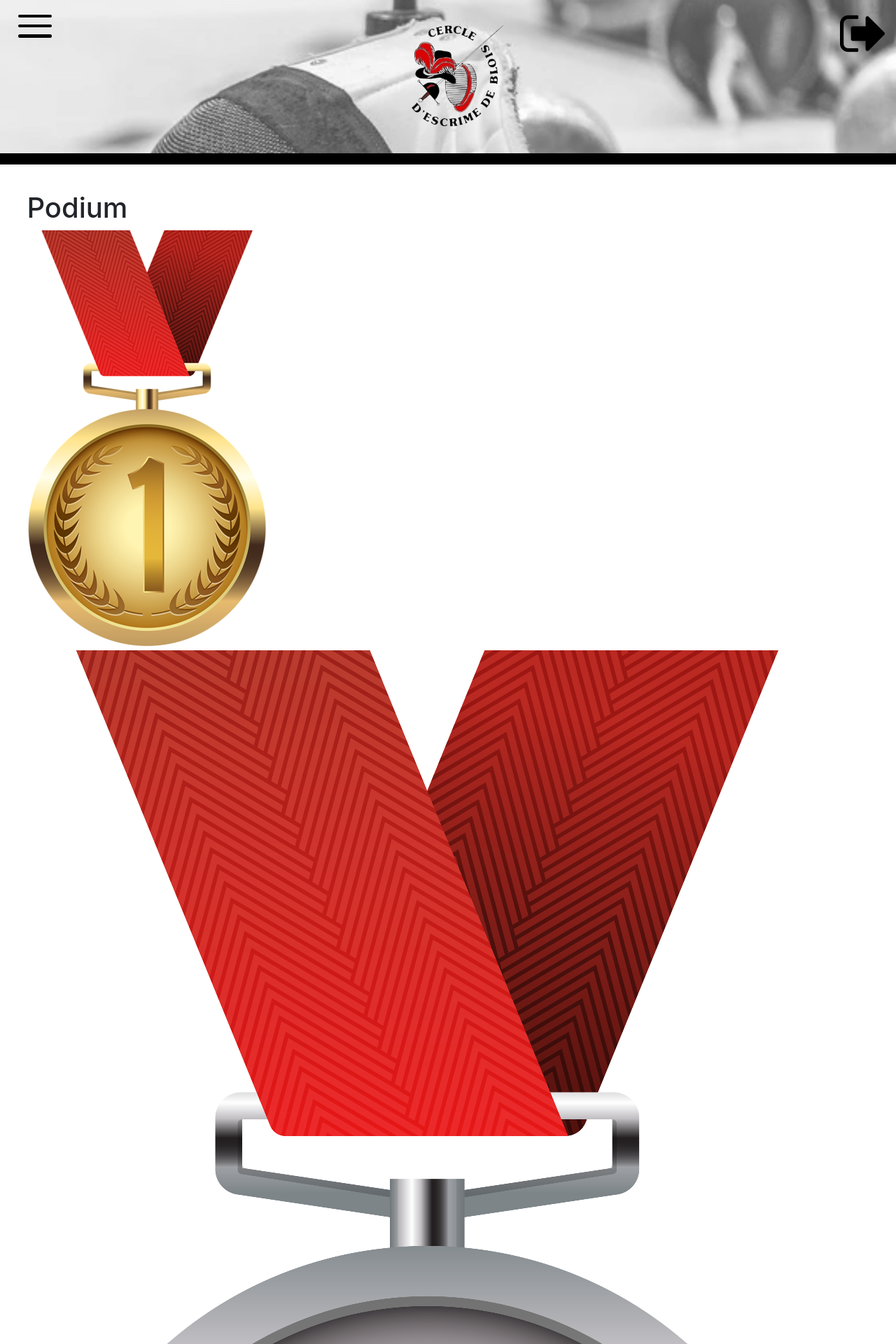
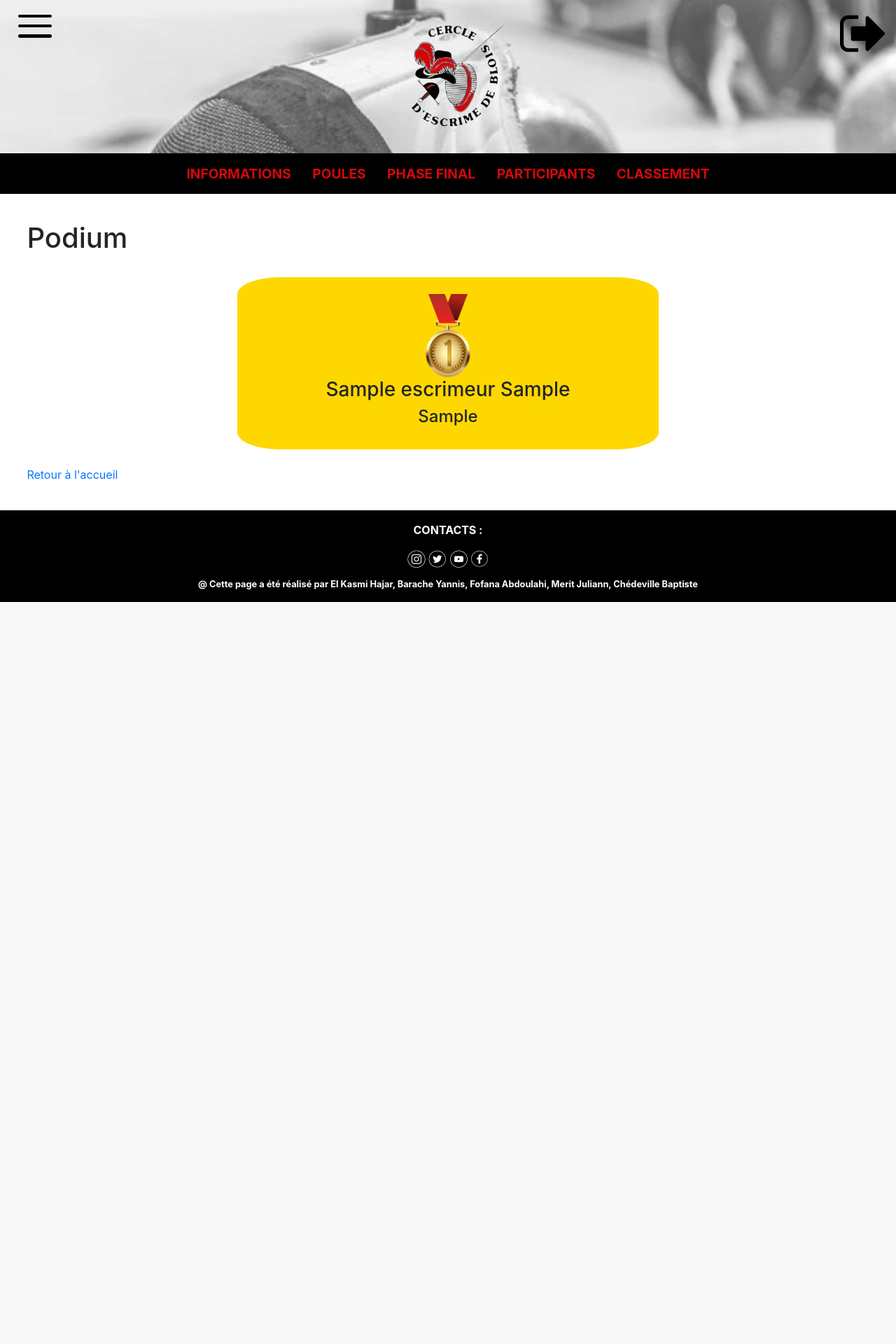
Before and after one commit to Yannis-barache/SAE-3.05, a Flask app: template appli/sae_flask/templates/arbitre/classement.html in a window 1280 px wide. Shown: the top 1920 px of the page at 70% size. After the commit the page ends 860 px from the top, so only its background shows below. Run offline with Flask 3, Linux system fonts and the light colour scheme; the template is opened without the code that fills it: most values are stand-ins (such as "Sample title", 1, 10 or a date in 2020); parts of the project's set-up code (start-up, migrations or seed data) failed here and were passed over; some libraries are stand-ins or nearby versions.

Commit message:
Changement nom médaille + création d'un faux classement.html pour vérifier page

```diff
--- a/appli/sae_flask/static/css/authentification.css
+++ b/appli/sae_flask/static/css/authentification.css
@@ -8,5 +8,4 @@
 
     width: 15vh;
     height: auto;
-
 }
--- /dev/null
+++ b/appli/sae_flask/static/css/podium.css
@@ -0,0 +1,38 @@
+.podium img {
+    width: 5vw;
+    height: 15vh;
+}
+
+.podium__content {
+    display: flex;
+    flex-wrap : wrap;
+    justify-content: space-around;
+    align-items: center;
+}
+
+.podium__content__escrimeur__1 {
+    flex-basis : 50%;
+    background-color: #FFD700;
+}
+
+
+
+.podium__content > div{
+    text-align: center;
+    padding : 2%;
+    margin : 2%;
+    border-radius : 10%;
+
+}
+
+.podium__content__escrimeur__2 {
+    background-color: #C0C0C0;
+}
+
+.podium__content__escrimeur__2 {
+    flex-basis : 45%;
+}
+.podium__content__escrimeur__3 {
+    flex-basis : 45%;
+    background-color: #CD7F32;
+}
--- a/appli/sae_flask/templates/arbitre/base_arbitre.html
+++ b/appli/sae_flask/templates/arbitre/base_arbitre.html
@@ -19,5 +19,5 @@
     <a class="btn" href="{{ url_for('poule',id_competition=compet_id,nb = 0) }}"> POULES </a>
     <a class="btn" href="{{ url_for('home') }}" >PHASE FINAL</a>
     <a class="btn" href="{{ url_for('participants',id_competition= compet_id) }}"> PARTICIPANTS </a>
-    <a class="btn" href="{{ url_for('home') }}" >CLASSEMENT</a>
+    <a class="btn" href="{{ url_for('classement',id_competition = compet_id) }}" >CLASSEMENT</a>
 {% endmacro %}
--- a/appli/sae_flask/templates/arbitre/classement.html
+++ b/appli/sae_flask/templates/arbitre/classement.html
@@ -1,31 +1,40 @@
 {% extends "arbitre/base_arbitre.html" %}
+
+{% block styles %}
+{{ super() }}
+<link rel="stylesheet" href="{{ url_for('static', filename='../static/css/podium.css') }}">
+{% endblock %}
+
+{% block nav %}
+{{  competition_nav(competition.get_id()) }}
+{% endblock %}
+
 {% block content %}
 <div class="podium">
     <div class="podium__header">
         <h1>Podium</h1>
     </div>
     <div class="podium__content">
-        <div class="podium__content__first">
-            <div class="podium__content__first__img">
-                <img src="{{ url_for('static', filename='../static/img/medaille-or.png') }}" alt="medaille or">
+        {% for escrimeur in escrimeurs %}
+
+            {% set classe = "podium__content__escrimeur__"+  loop.index|string %}
+        <div class="{{ classe }}">
+            <div class="podium__content_escrimeur_place">
+
+                {% set lien = "../../static/img/medaille-" + loop.index|string + ".png" %}
+                <img src="{{lien}}" alt="médaille première place">
+
             </div>
-            <div class="podium__content__first__name">
+            <div class="podium__content__escrimeur__info">
+                <div class="podium__content__escrimeur__info__name">
+                    <h3>{{ escrimeur.get_nom() }} {{ escrimeur.get_prenom()}}</h3>
+                </div>
+                <div class="podium__content__escrimeur__info__club">
+                    <h4>{{ escrimeur.get_club() }}</h4>
+                </div>
             </div>
         </div>
-        <div class="podium__content__second">
-            <div class="podium__content__second__img">
-                <img src="{{ url_for('static', filename='../static/img/medaille-argent.png') }}" alt="medaille argent">
-            </div>
-            <div class="podium__content__second__name">
-            </div>
-        </div>
-        <div class="podium__content__third">
-            <div class="podium__content__third__img">
-                <img src="{{ url_for('static', filename='../static/img/medaille-bronze.png') }}" alt="medaille bronze">
-            </div>
-            <div class="podium__content__third__name">
-            </div>
-        </div>
+        {% endfor %}
     </div>
     <div class="podium__footer">
         <a href="{{ url_for('home') }}">Retour à l'accueil</a>
--- a/appli/sae_flask/views.py
+++ b/appli/sae_flask/views.py
@@ -221,9 +221,6 @@
     global USER
     modele_appli = ModeleAppli()
     print("connexion ",USER)
-
-
-
     if nom != "ORGANISATEUR" and nom != "ESCRIMEUR" and nom != "CLUB":
         modele_appli.close_connexion()
         flask.abort(404)
@@ -809,4 +806,19 @@
 @app.route("/arbitrage/<id_competition>/classement")
 def classement(id_competition):
     modele = ModeleAppli()
-    return render_template("arbitre/classement.html")
+    competition = modele.get_competition_bd().get_competition_by_id(id_competition)
+    # phase_finale = modele.get_phase_finale_bd().get_phase_finale_by_competition(competition)
+    # if phase_finale is not None:
+    #     matchs = modele.get_match_bd().get_match_by_phase(phase_finale.get_id_phase_f())
+    escrimeurs_matchs = []
+    # for match in matchs:
+    #     escrimeurs_matchs.add(modele.get_escrimeur_bd().get_escrimeur_by_id(match.get_id_escrimeur1()))
+    #     escrimeurs_matchs.add(modele.get_escrimeur_bd().get_escrimeur_by_id(match.get_id_escrimeur2()))
+    modele.close_connexion()
+    escrimeurs_matchs.append(Escrimeur(1, "BYE", "BYE", "H", date.today(), "bye", "mdp", 0, None, None, None, False))
+    escrimeurs_matchs.append(Escrimeur(1, "COUCOU", "COUCOU", "F", date.today(), "bye", "mdp", 0, None, None, None, False))
+    escrimeurs_matchs.append(Escrimeur(1, "BLOU", "BLOU", "F", date.today(), "bye", "mdp", 0, None, None, None, False))
+
+
+
+    return render_template("arbitre/classement.html", competition=competition, escrimeurs = escrimeurs_matchs)
```
Also changed, not shown: appli/sae_flask/static/img/medaille-1.png (renamed from appli/sae_flask/static/img/medaille-or.png), appli/sae_flask/static/img/medaille-2.png (renamed from appli/sae_flask/static/img/medaille-argent.png), appli/sae_flask/static/img/medaille-3.png (renamed from appli/sae_flask/static/img/medaille-bronze.png).
